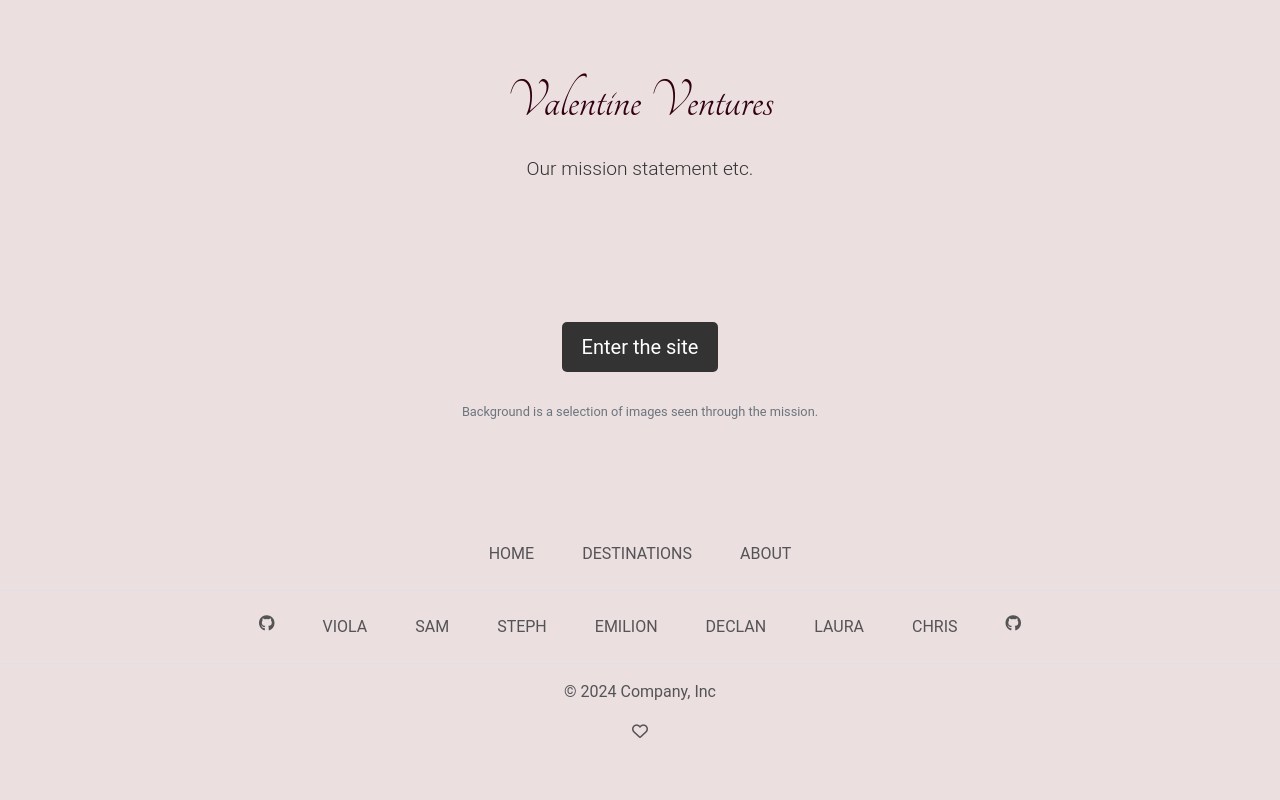
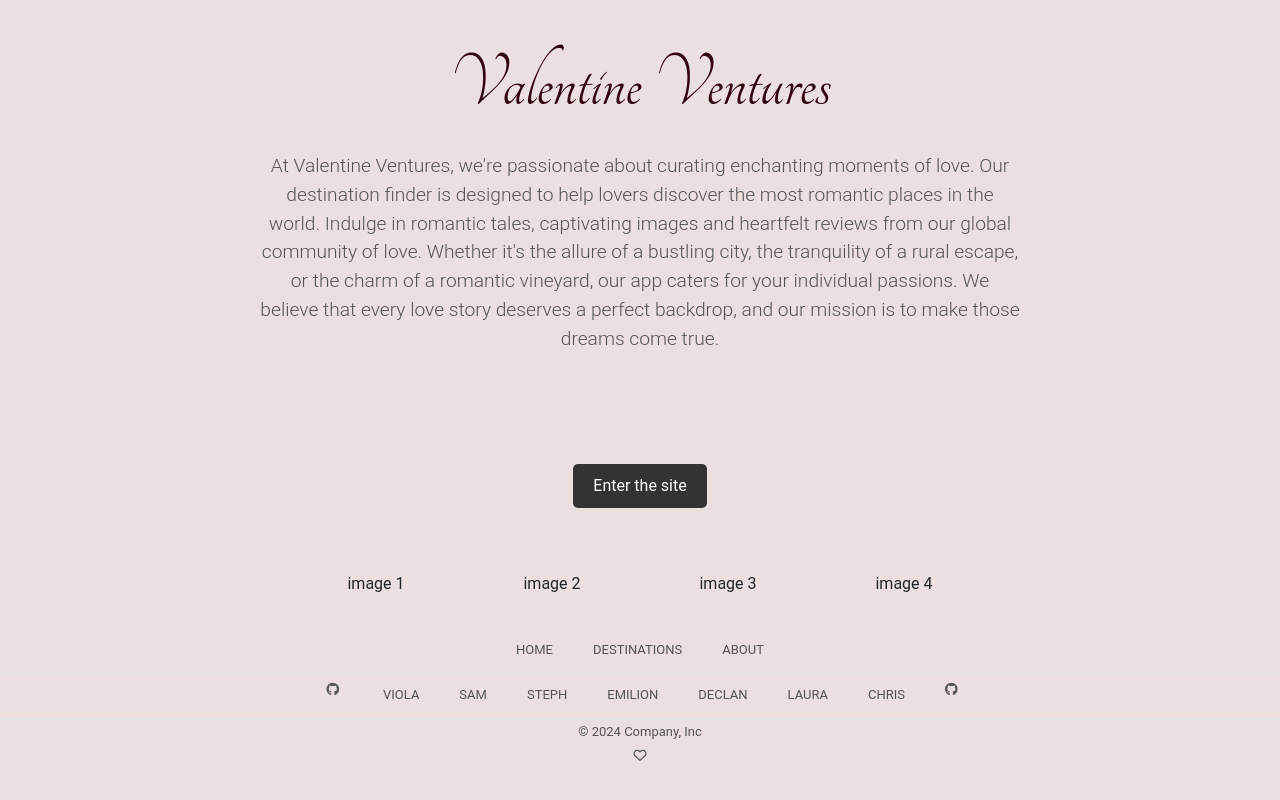
Before and after one commit to SamMartin92/hackathon-team-10, a Django app: template templates/index.html in a window 1280 px wide. Run offline with Django 5.2, Linux system fonts and the light colour scheme; the template is opened without the code that fills it, so the values that code supplies are empty; some libraries are stand-ins or nearby versions.

Commit message:
Added mission statement and image containers

```diff
--- a/templates/base.html
+++ b/templates/base.html
@@ -13,12 +13,17 @@
 
 <body style="background-color: #ebdfdf;">
 
-    <header class="container text-center mt-5">
-        <h1 class="display-4">Valentine Ventures</h1>
-        <p class="lead">Our mission statement etc.</p>
+    <header class="container text-center mt-3">
+        <h1 class="display-1">Valentine Ventures</h1>
+        <p class="lead text-muted">At Valentine Ventures, we're passionate about curating enchanting moments of love.
+            Our destination finder is designed to help lovers discover the most romantic places in the world.
+            Indulge in romantic tales, captivating images and heartfelt reviews from our global community of love.
+            Whether it's the allure of a bustling city, the tranquility of a rural escape,
+            or the charm of a romantic vineyard, our app caters for your individual passions.
+            We believe that every love story deserves a perfect backdrop, and our mission is to make those dreams come true.</p>
     </header>
 
-    <main class="container text-center mt-5">
+    <main class="container text-center my-3">
         {% block content %}
         <!-- Content Goes here -->
         {% endblock content %}
@@ -26,25 +31,24 @@
 
     <!--Footer goes here-->
 
-        <footer class="py-3 my-4">
-            <ul class="nav justify-content-center border-bottom pb-3 mb-3">
-                <li class="nav-item"><a href="#" class="nav-link px-2 text-muted">Home</a></li>
-                <li class="nav-item"><a href="#" class="nav-link px-2 text-muted">Destinations</a></li>
-                <li class="nav-item"><a href="#" class="nav-link px-2 text-muted">About</a></li>
-          </ul>
-          <ul class="nav justify-content-center border-bottom pb-3 mb-3">
-            <li class="nav-item"><i class="fa-brands fa-github nav-link px-2 text-muted"></i></li>
-            <li class="nav-item"><a href="https://github.com/violaberg" class="nav-link px-2 text-muted">Viola</a></li>
-            <li class="nav-item"><a href="https://github.com/SamMartin92" class="nav-link px-2 text-muted">Sam</a></li>
-            <li class="nav-item"><a href="https://github.com/StephShobiye" class="nav-link px-2 text-muted">Steph</a></li>
-            <li class="nav-item"><a href="https://github.com/EmilionR" class="nav-link px-2 text-muted">Emilion</a></li>
-            <li class="nav-item"><a href="https://github.com/Declan444" class="nav-link px-2 text-muted">Declan</a></li>
-            <li class="nav-item"><a href="https://github.com/laurakond" class="nav-link px-2 text-muted">Laura</a></li>
-            <li class="nav-item"><a href="https://github.com/CMed01" class="nav-link px-2 text-muted">Chris</a></li>
-            <li class="nav-item"><i class="fa-brands fa-github nav-link px-2 text-muted"></i></li>
-          </ul>
-          <p class="text-center text-muted"> © 2024 Company, Inc</p>
-          <p class="text-center text-muted"><i class="fa-regular fa-heart"></i></p>
+        <footer class="py-3 mt-1" style="font-size: small;">
+            <ul class="nav justify-content-center border-bottom pb-1">
+                <li class="nav-item"><a href="#" class="nav-link px-1 text-muted">Home</a></li>
+                <li class="nav-item"><a href="#" class="nav-link px-1 text-muted">Destinations</a></li>
+                <li class="nav-item"><a href="#" class="nav-link px-1 text-muted">About</a></li>
+            </ul>
+            <ul class="nav justify-content-center border-bottom pb-1">
+                <li class="nav-item"><i class="fa-brands fa-github nav-link px-2 text-muted"></i></li>
+                <li class="nav-item"><a href="https://github.com/violaberg" class="nav-link px-1 text-muted">Viola</a></li>
+                <li class="nav-item"><a href="https://github.com/SamMartin92" class="nav-link px-1 text-muted">Sam</a></li>
+                <li class="nav-item"><a href="https://github.com/StephShobiye" class="nav-link px-1 text-muted">Steph</a></li>
+                <li class="nav-item"><a href="https://github.com/EmilionR" class="nav-link px-1 text-muted">Emilion</a></li>
+                <li class="nav-item"><a href="https://github.com/Declan444" class="nav-link px-1 text-muted">Declan</a></li>
+                <li class="nav-item"><a href="https://github.com/laurakond" class="nav-link px-1 text-muted">Laura</a></li>
+                <li class="nav-item"><a href="https://github.com/CMed01" class="nav-link px-1 text-muted">Chris</a></li>
+                <li class="nav-item"><i class="fa-brands fa-github nav-link px-1 text-muted"></i></li>
+            </ul>
+            <p class="text-center text-muted"> © 2024 Company, Inc <br><i class="fa-regular fa-heart"></i></p>
         </footer>
 
     <!-- JS script for bootstrap -->
--- a/templates/index.html
+++ b/templates/index.html
@@ -3,13 +3,20 @@
 {% block content %}
 
 <!-- Main button to access site -->
-    <div class="container">
-        <a href="{% url 'destinations' %}" class="btn btn-primary btn-lg">Enter the site</a>
+    <div class="container text-center my-1">
+        <a href="{% url 'destinations' %}" class="btn btn-primary btn-md">Enter the site</a>
     </div>
 
     <!-- Welcome images to line bottom of page -->
-    <div>
-        <p class="text-right small">Background is a selection of images seen through the mission.</p>
+    <div class="container text-center my-1">
+        <div class="container">
+            <div class="row">
+                <div class="col">image 1</div>
+                <div class="col">image 2</div>
+                <div class="col">image 3</div>
+                <div class="col">image 4</div>
+            </div>
+        </div>
     </div>
 
 {% endblock content %}
```
